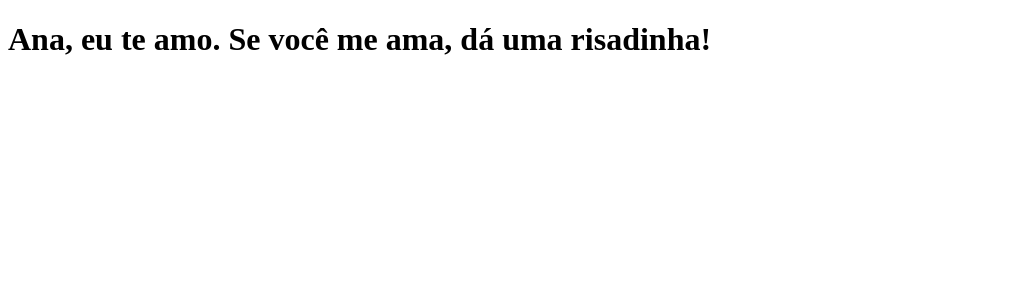
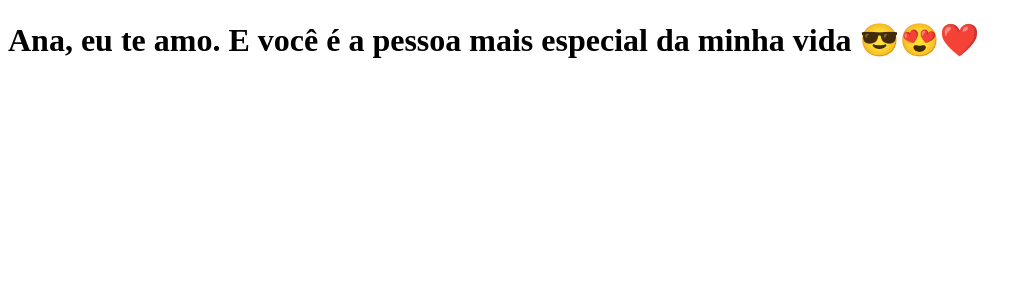
Before and after one commit to vitormarco/clone-tabnews, a Next.js app: page / in a window 1280 px wide. Shown: the top 300 px of the page, without its empty margins (0-1032 px from the left). Built offline with nearby package versions, Linux system fonts and the light colour scheme.

Commit message:
fix: change message

```diff
--- a/pages/index.js
+++ b/pages/index.js
@@ -1,5 +1,5 @@
 function Home() {
-  return <h1>Ana, eu te amo. Se você me ama, dá uma risadinha!</h1>
+  return <h1>Ana, eu te amo. E você é a pessoa mais especial da minha vida 😎😍❤️</h1>
 }
 
 export default Home;
```
